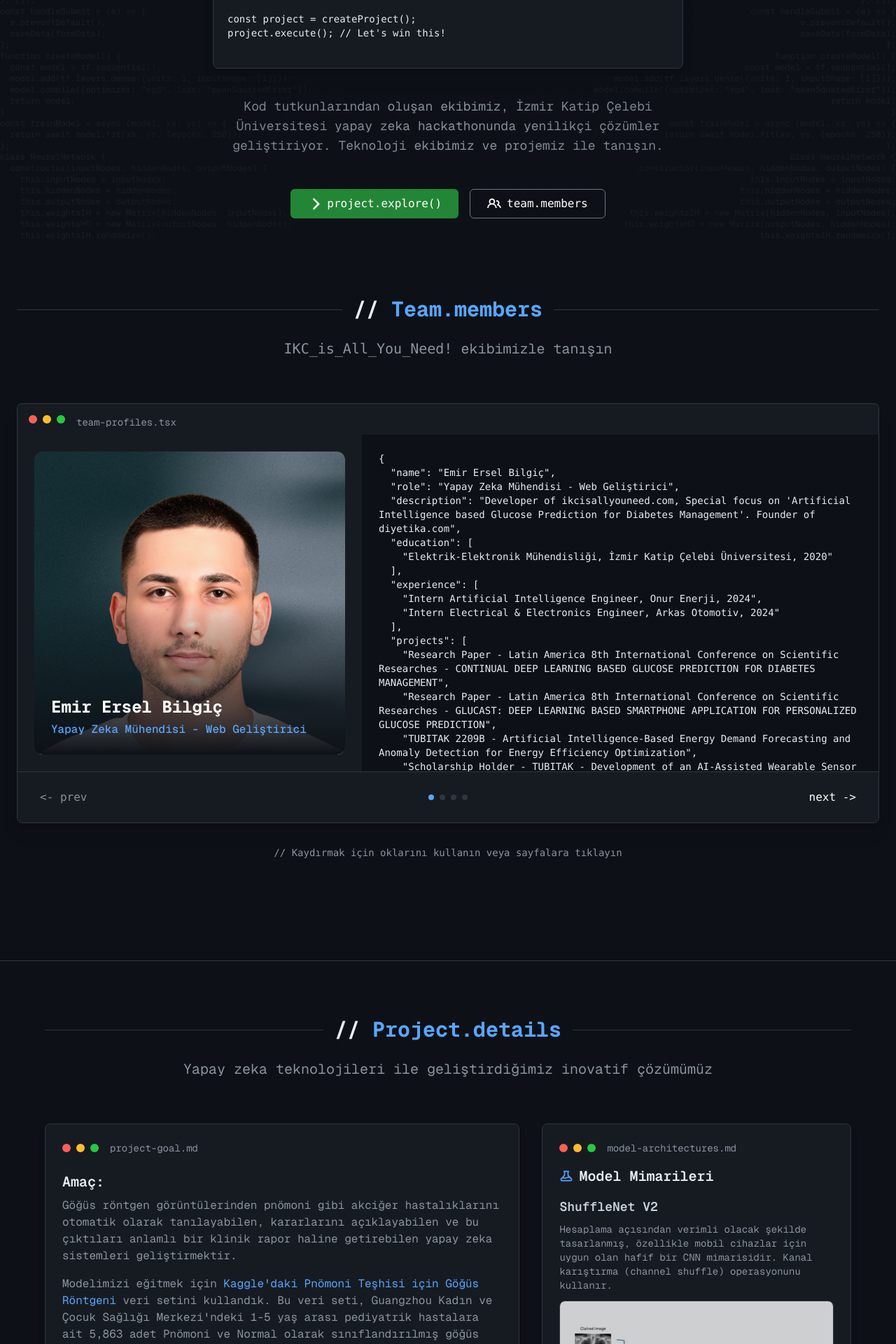
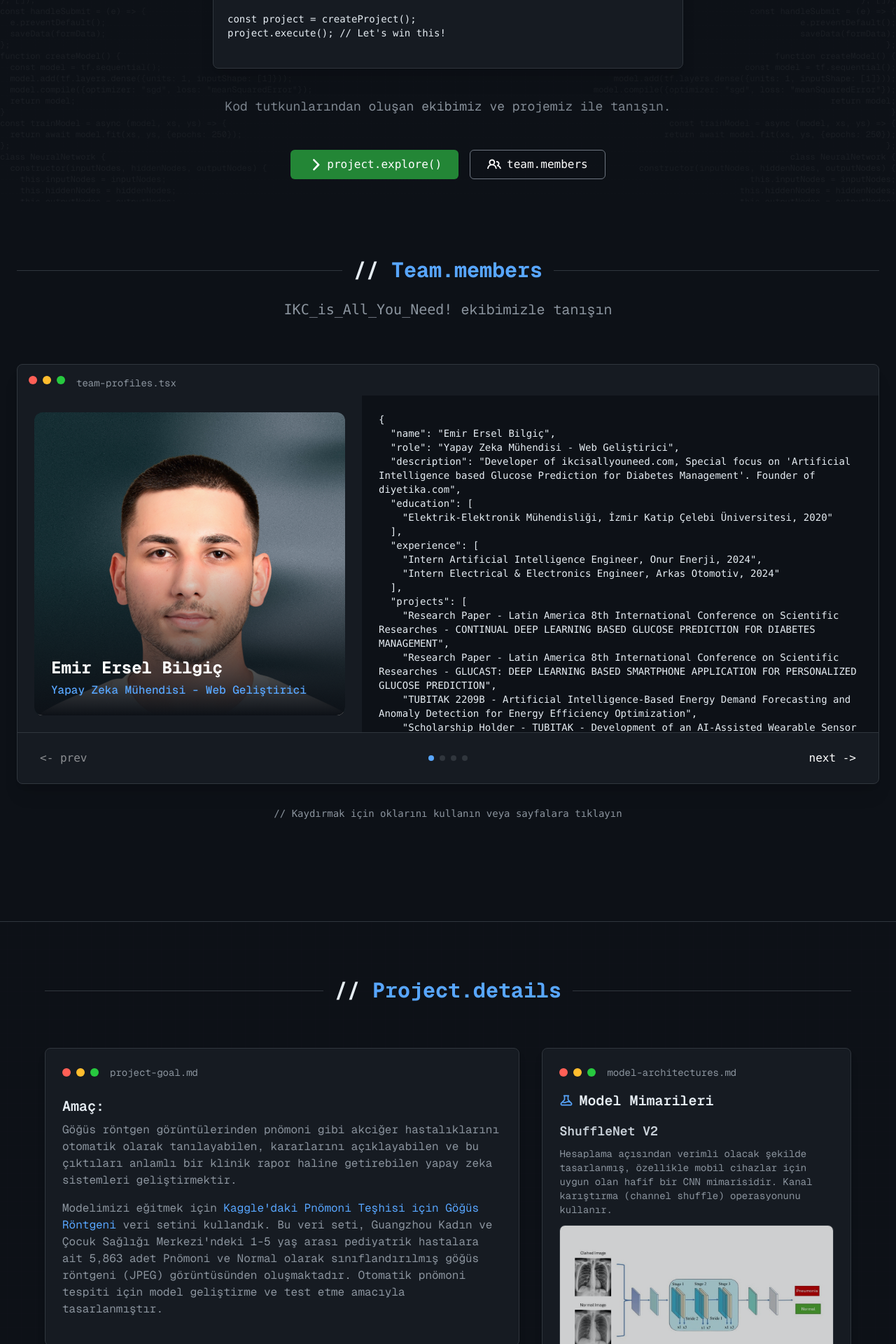
Before and after one commit to emirerselbilgic/ikcisallyouneed, a Next.js app: page / in a window 1280 px wide. Shown: the part 520-2440 px from the top of the page at 70% size. Built offline with nearby package versions, Linux system fonts and the light colour scheme.

Commit message:
Refine team member description and experience in TeamSection component, adding specific focus areas and project details for enhanced clarity.

```diff
--- a/src/app/page.tsx
+++ b/src/app/page.tsx
@@ -259,8 +259,7 @@ project.execute(); // Let's win this!
             transition={{ delay: 0.3, duration: 0.8 }}
             className="text-base md:text-lg text-[#8b949e] mb-8 md:mb-12 max-w-2xl mx-auto font-[family-name:var(--font-geist-mono)]"
           >
-            Kod tutkunlarından oluşan ekibimiz, İzmir Katip Çelebi Üniversitesi yapay zeka hackathonunda
-            yenilikçi çözümler geliştiriyor. Teknoloji ekibimiz ve projemiz ile tanışın.
+            Kod tutkunlarından oluşan ekibimiz ve projemiz ile tanışın.
           </motion.p>
 
           <div
@@ -319,9 +318,6 @@ project.execute(); // Let's win this!
               </h2>
               <div className="h-px flex-grow bg-[#30363d]"></div>
             </div>
-            <p className="text-lg md:text-xl text-[#8b949e] max-w-3xl mx-auto text-center font-[family-name:var(--font-geist-mono)]">
-              Yapay zeka teknolojileri ile geliştirdiğimiz inovatif çözümümüz
-            </p>
           </motion.div>
 
           <div className="grid grid-cols-1 md:grid-cols-5 gap-6 md:gap-8 items-start mb-16 md:mb-20">
@@ -545,8 +541,8 @@ models = [
                     <th className="px-2 md:px-4 py-2 font-semibold text-center">Precision</th>
                     <th className="px-2 md:px-4 py-2 font-semibold text-center">Recall</th>
                     <th className="px-2 md:px-4 py-2 font-semibold text-center">F1</th>
-                    <th className="px-2 md:px-4 py-2 font-semibold text-center hidden md:table-cell">ROC-AUC</th>
-                    <th className="px-2 md:px-4 py-2 font-semibold text-center hidden md:table-cell">IOU</th>
+                    <th className="px-2 md:px-4 py-2 font-semibold text-center">ROC-AUC</th>
+                    <th className="px-2 md:px-4 py-2 font-semibold text-center">IOU</th>
                   </tr>
                 </thead>
                 <tbody className="divide-y divide-[#30363d]">
@@ -617,16 +613,15 @@ models = [
                     <th className="px-4 py-2 font-semibold text-center">Precision</th>
                     <th className="px-4 py-2 font-semibold text-center">Recall</th>
                     <th className="px-4 py-2 font-semibold text-center">F1-Score</th>
-                    <th className="px-4 py-2 font-semibold text-center">ROC-AUC</th>
-                    <th className="px-4 py-2 font-semibold text-center">IOU</th>
+                    <th className="px-4 py-2 font-semibold text-center"></th>
                   </tr>
                 </thead>
                 <tbody className="divide-y divide-[#30363d]">
                   <tr className="text-[#e6edf3]">
-                    <td className="px-4 py-2 font-medium">EfficientNet-B0</td><td className="px-4 py-2 text-center text-[#58a6ff]">0,987</td>{/* Placeholder */}<td className="px-4 py-2 text-center text-[#58a6ff]">0,75 </td>{/* Placeholder */}<td className="px-4 py-2 text-center text-[#58a6ff]">0,667</td>{/* Placeholder */}<td className="px-4 py-2 text-center text-[#58a6ff]">0,5</td>{/* Placeholder */}<td className="px-4 py-2 text-center text-[#58a6ff]">0,555</td>{/* Placeholder */}<td className="px-4 py-2 text-center text-[#58a6ff]"></td>{/* Placeholder */}<td className="px-4 py-2 text-center text-[#58a6ff]"></td>{/* Placeholder */}
+                    <td className="px-4 py-2 font-medium">EfficientNet-B0</td><td className="px-4 py-2 text-center text-[#58a6ff]">0,987</td>{/* Placeholder */}<td className="px-4 py-2 text-center text-[#58a6ff]">0,75 </td>{/* Placeholder */}<td className="px-4 py-2 text-center text-[#58a6ff]">0,667</td>{/* Placeholder */}<td className="px-4 py-2 text-center text-[#58a6ff]">0,5</td>{/* Placeholder */}<td className="px-4 py-2 text-center text-[#58a6ff]">0,555</td>{/* Placeholder */}<td className="px-4 py-2 text-center text-[#58a6ff]"></td>
                   </tr>
                   <tr className="text-[#e6edf3] bg-[#161b22]/30">
-                    <td className="px-4 py-2 font-medium">ShuffleNet V2</td><td className="px-4 py-2 text-center text-[#58a6ff]">0,975</td>{/* Placeholder */}<td className="px-4 py-2 text-center text-[#58a6ff]">0,563 </td>{/* Placeholder */}<td className="px-4 py-2 text-center text-[#58a6ff]">0,6666666667</td>{/* Placeholder */}<td className="px-4 py-2 text-center text-[#58a6ff]">0,375</td>{/* Placeholder */}<td className="px-4 py-2 text-center text-[#58a6ff]">0,4444444444</td>{/* Placeholder */}<td className="px-4 py-2 text-center text-[#58a6ff]"></td>{/* Placeholder */}<td className="px-4 py-2 text-center text-[#58a6ff]"></td>{/* Placeholder */}
+                    <td className="px-4 py-2 font-medium">ShuffleNet V2</td><td className="px-4 py-2 text-center text-[#58a6ff]">0,975</td>{/* Placeholder */}<td className="px-4 py-2 text-center text-[#58a6ff]">0,563 </td>{/* Placeholder */}<td className="px-4 py-2 text-center text-[#58a6ff]">0,667</td>{/* Placeholder */}<td className="px-4 py-2 text-center text-[#58a6ff]">0,375</td>{/* Placeholder */}<td className="px-4 py-2 text-center text-[#58a6ff]">0,444</td>{/* Placeholder */}<td className="px-4 py-2 text-center text-[#58a6ff]"></td>
                   </tr>
                 </tbody>
               </table>
--- a/src/components/TeamSection.tsx
+++ b/src/components/TeamSection.tsx
@@ -75,7 +75,7 @@ export default function TeamSection() {
     {
       name: "Batu Arıbakır",
       role: "Yapay Zeka Mühendisi",
-      description: "Figure designing and research.",
+      description: "Figure designing and research. Special focus on image processing and medical image analysis",
       image: "/batu.jpeg",
       cv: {
         education: [
@@ -83,9 +83,10 @@ export default function TeamSection() {
 
         ],
         experience: [
+          "TÜBİTAK 2209-A Project Manager, Mar 2025 – Present"
         ],
         projects: [
-
+          "Repo-CT: AI-Driven Automated Diagnosis and Reporting System for Computed Tomography Images"
         ]
       }
     },
```
